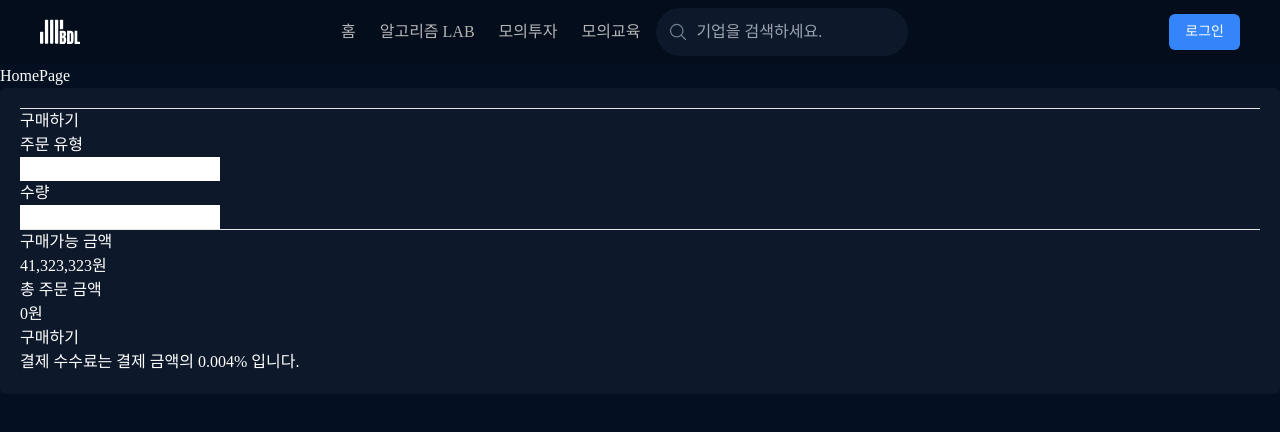
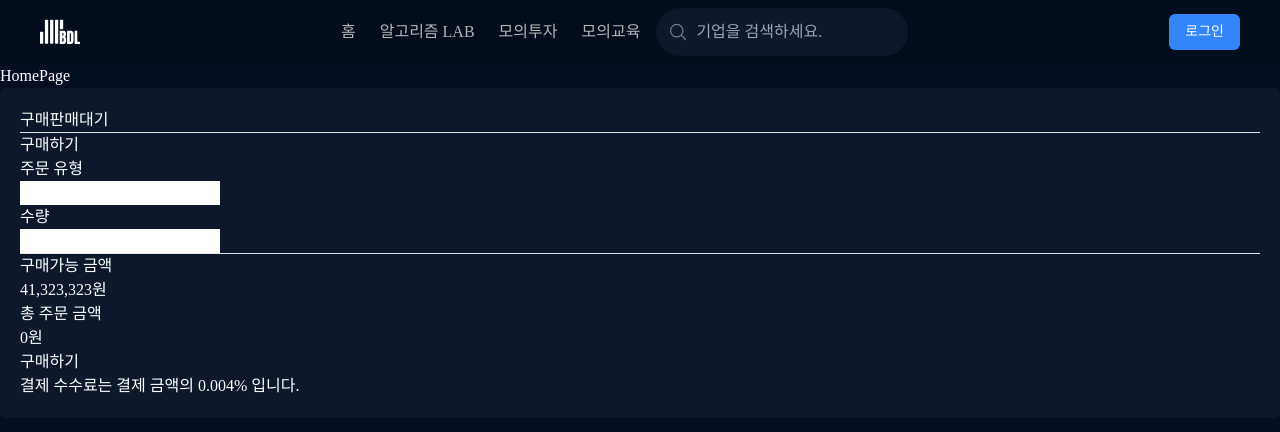
Before and after one commit to dnwnsrb11/BDL-frontend, a React (Vite) app: page / in a window 1280 px wide. Shown: the top 432 px of the page. Built offline with nearby package versions, Linux system fonts and the light colour scheme; a web font is replaced by a local one.

Commit message:
feat:카테고리 컴포넌트 추가

```diff
--- a/src/components/mockInvestment/orderStatus/order-status.tsx
+++ b/src/components/mockInvestment/orderStatus/order-status.tsx
@@ -1,8 +1,12 @@
+import { OrderStatusCategory } from '@/components/mockInvestment/orderStatus/order-status-category';
+
 export const OrderStatus = () => {
   return (
     <div>
       <div className="rounded-md bg-modal-background-color p-5">
-        <div>{/* 구매,판매,대기구역 버튼 */}</div>
+        <div>
+          <OrderStatusCategory />
+        </div>
         <hr />
         <h3>구매하기</h3>
         <div>
```
